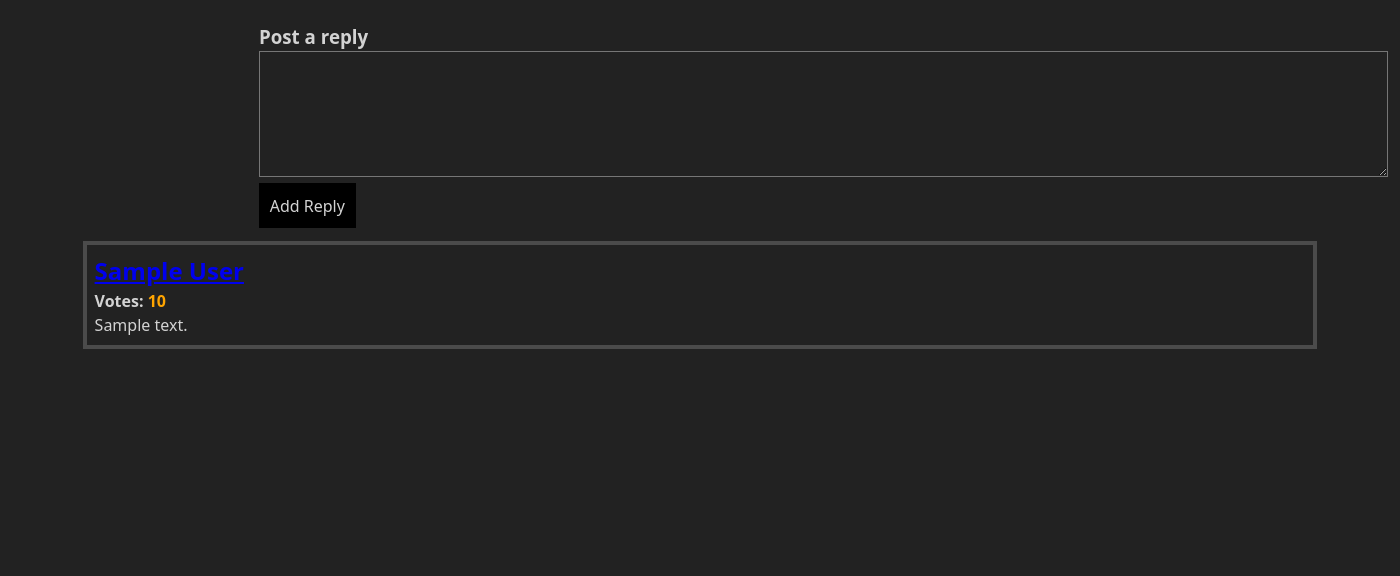
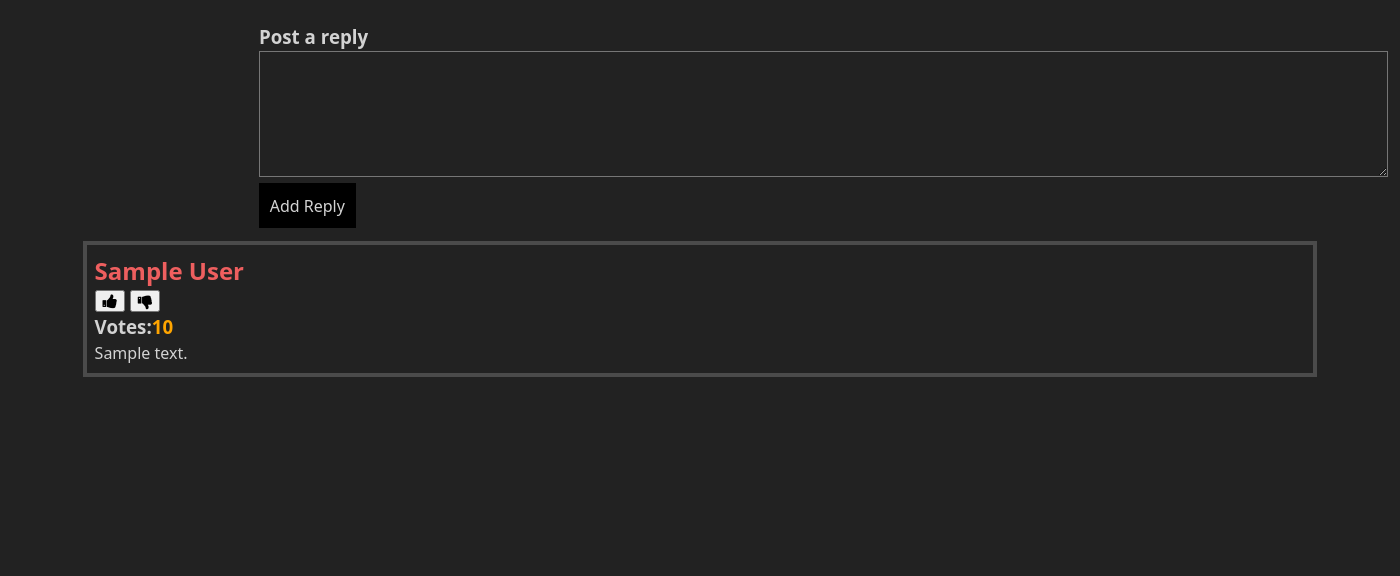
Before and after one commit to CybrNight/CSE106-Forum, a Python web app: template forum/blueprints/post/templates/post-view.html in a window 1400 px wide. Shown: the part 279-855 px from the top of the page. Run offline with Jinja, Linux system fonts and the light colour scheme; the template is opened without the code that fills it: most values are stand-ins (such as "Sample title", 1, 10 or a date in 2020).

Commit message:
Added buttons for post votes/downvotes

```diff
--- a/forum/blueprints/post/templates/post-view.html
+++ b/forum/blueprints/post/templates/post-view.html
@@ -48,10 +48,14 @@
       </form>
       <!--This reverse broke before. Keep checking this-->
       {% for reply in data.replies|reverse %}
-      <div class="reply-container">
-        <!--NEED TO ADD URL TO USER PROFILE-->
-        <h2 class="reply-author"><a href="/">{{reply.author}}</a></h2>
-        <h4 class="reply-votes">Votes: <span>{{reply.votes}}</span></h4>
+      <div class="reply-container" id="{{ reply.uuid }}">
+          <!--NEED TO ADD URL TO USER PROFILE-->
+          <h2 class="reply-author">{{reply.author}}</a></h2>
+          <div class="reply-metric">
+          <button id="reply-upvote" class="fa fa-thumbs-up"></button>
+          <button id="reply-downvote" class="fa fa-thumbs-down"></button>
+          <h3 class="reply-votes">Votes:<span id="reply-vote-count">{{reply.votes}}</span>
+        </div>
         <p>{{reply.content}}</p>
       </div>
       {% endfor %}
```
